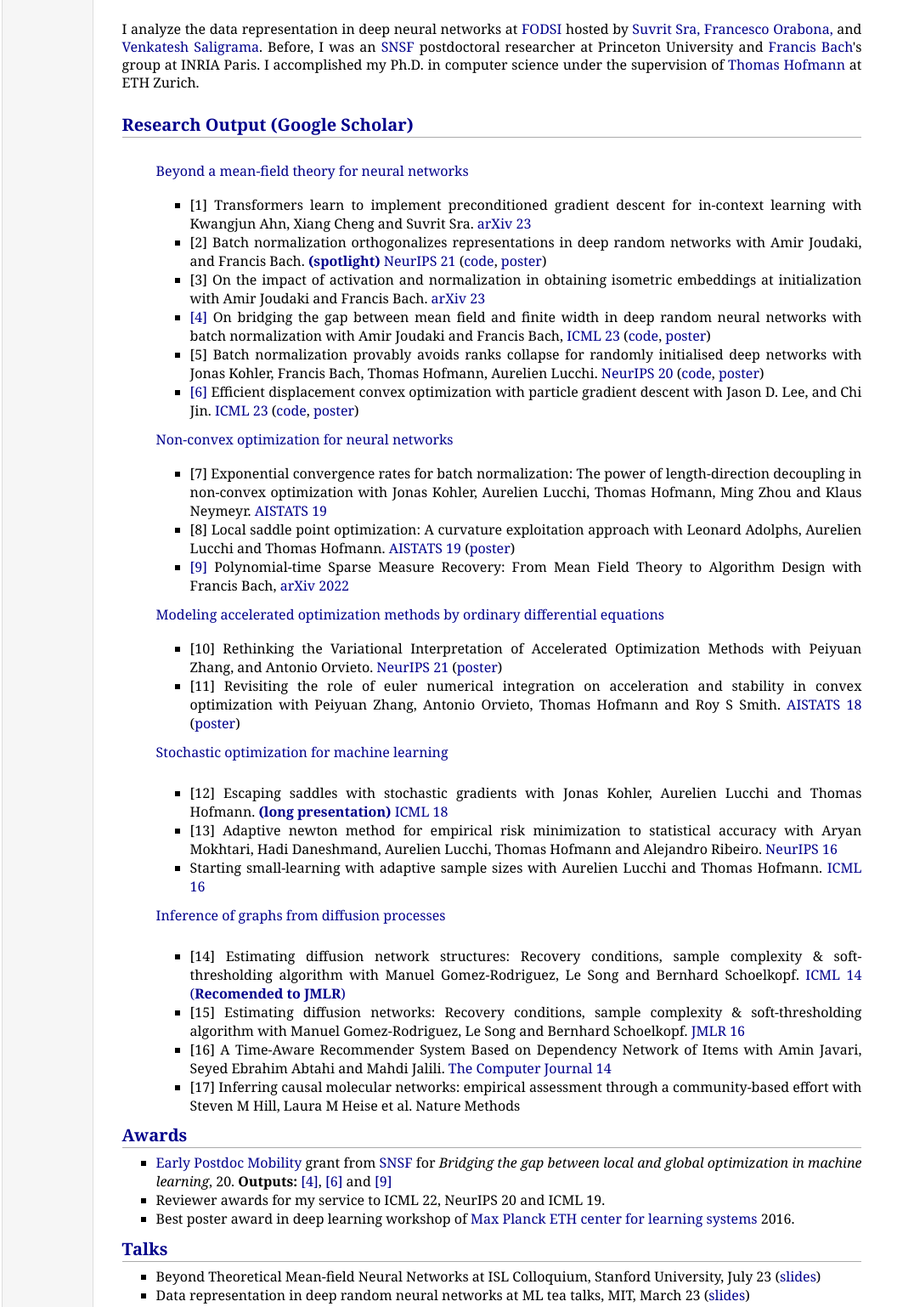
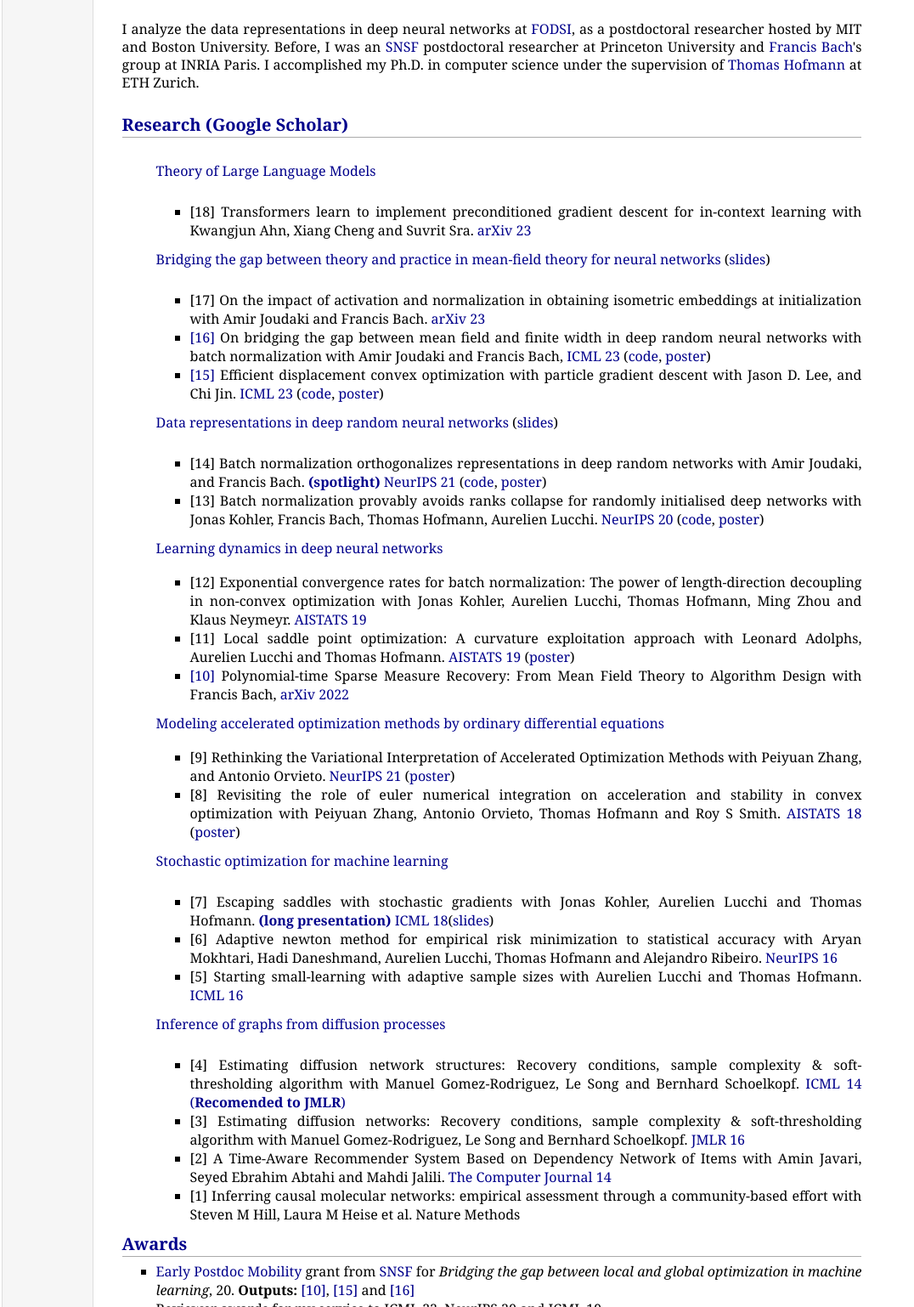
Before and after one commit to hadidaneshmand/hadidaneshmand.github.io, a plain HTML site: page dhadi.html in a window 1280 px wide. Shown: the part 348-1886 px from the top of the page at 85% size, without its empty margins (0-1076 px from the left). Drawn offline with Linux system fonts and the light colour scheme.

Commit message:
wepage update

```diff
--- a/dhadi.html
+++ b/dhadi.html
@@ -19,72 +19,83 @@
 <table class="imgtable"><tbody><tr><td>
 <img style='border:1px solid #7393B3' src="https://hadidaneshmand.github.io/dhadi.png" alt="" width="200px">&nbsp;</td>
 </script>
-<td><p>Postdoctoral researcher at Foundation of Data Science Institute hosted by <br>
- <ul style="list-style-type:none;">
- <li> MIT Laboratory for Information & Decision Systems </li>
- <li> Hariri Institute at Boston University </li>
+<td><p>Postdoctoral Associate,  MIT Laboratory for Information & Decision Systems </p><br>
 <h3>Contact</h3>
 <p>MIT D32-588<br>
 Cambridge, USA<br>
 dhadi at mit dot edu<br></p>
 </td></tr></tbody></table>
 <p><br>
-I analyze the data representation in deep neural networks at <a href="https://fodsi.us/"> FODSI</a> hosted by
-<a href="https://optml.mit.edu/group.html">Suvrit Sra,</a>
-<a href="https://francesco.orabona.com/"> Francesco Orabona,</a> and
-<a href="https://www.bu.edu/eng/profile/venkatesh-saligrama/"> Venkatesh Saligrama</a>. Before, I was an <a href="https://www.snf.ch/en">SNSF</a> postdoctoral researcher at Princeton University and <a href="https://www.di.ens.fr/~fbach/">Francis Bach</a>'s group at INRIA Paris. I accomplished  my Ph.D. in computer science under the supervision of <a href="http://www.da.inf.ethz.ch/people/ThomasHofmann">Thomas Hofmann</a> at ETH Zurich.
+I analyze the data representations in deep neural networks at <a href="https://fodsi.us/"> FODSI</a>, as a postdoctoral researcher hosted by
+MIT and Boston University. Before, I was an <a href="https://www.snf.ch/en">SNSF</a> postdoctoral researcher at Princeton University and <a href="https://www.di.ens.fr/~fbach/">Francis Bach</a>'s group at INRIA Paris. I accomplished  my Ph.D. in computer science under the supervision of <a href="http://www.da.inf.ethz.ch/people/ThomasHofmann">Thomas Hofmann</a> at ETH Zurich.
 
 
-<a name="papers"><h2> Research Output (<a href="https://scholar.google.com/citations?user=roFM8XsAAAAJ&hl=en">Google Scholar</a>)</h2>
+<a name="papers"><h2> Research (<a href="https://scholar.google.com/citations?user=roFM8XsAAAAJ&hl=en">Google Scholar</a>)</h2>
 <ul style="list-style-type:none;">
 <br>
+<li> <a> Theory of Large Language Models </a> </li>
+<br>
 
-<li> <a> Beyond a mean-field theory for neural networks </a> <!-- <div class="popup" onclick="myFunction()"> (<a href"">abstract</a>)<span class="popuptext" id="myPopup">Neural networks can implemient iterative algorithms across their layers. We prove that even random neural networks can implement simple algorithms. Then, we investigate the possiblity of learning gradient descent with transformers. </span></div> -->
+
+<ul>
+<li>  [18] Transformers learn to implement preconditioned gradient descent for in-context learning with Kwangjun Ahn, Xiang Cheng and Suvrit Sra. <a href="https://arxiv.org/pdf/2306.00297.pdf">arXiv 23</a> </li>
+
+</ul>
+
+<li> <a> Bridging the gap between theory and practice in mean-field theory for neural networks </a> (<a href="https://github.com/hadidaneshmand/hadidaneshmand.github.io/raw/main/slides/stanford.key">slides</a>) <!-- <div class="popup" onclick="myFunction()"> (<a href"">abstract</a>)<span class="popuptext" id="myPopup">Neural networks can implemient iterative algorithms across their layers. We prove that even random neural networks can implement simple algorithms. Then, we investigate the possiblity of learning gradient descent with transformers. </span></div> -->
+</li>
+<br>
+
+<ul>
+
+
+<li> [17] On the impact of activation and normalization in obtaining isometric embeddings at initialization with Amir Joudaki and Francis Bach. <a href="https://arxiv.org/pdf/2305.18399.pdf"> arXiv 23</a></li>
+<li> <a name="16"> [16]</a> On bridging the gap between mean field and finite width in deep random neural networks with batch normalization with Amir Joudaki and Francis Bach, <a href=""https://arxiv.org/abs/2205.13076> ICML 23</a> (<a href="https://github.com/ajoudaki/mean-field-normalization">code</a>,<a href="https://github.com/hadidaneshmand/hadidaneshmand.github.io/blob/main/posters/mean_field_poster_icml.pdf"> poster</a>)</li>
+<li> <a name="15"> [15]</a> Efficient displacement convex optimization with particle gradient descent with Jason D. Lee, and Chi Jin. <a href="https://arxiv.org/abs/2302.04753"> ICML 23</a> (<a href="https://github.com/hadidaneshmand/icml23_pgd">code</a>, <a href="https://github.com/hadidaneshmand/hadidaneshmand.github.io/blob/main/posters/BN_NeurIPS20_poster.pdf">poster</a>) </li>
+</ul>
+
+
+<li> <a> Data representations in deep random neural networks </a> (<a href="https://github.com/hadidaneshmand/hadidaneshmand.github.io/raw/main/slides/mit-tea-talk.key">slides</a>)</li>
+<br>
+<ul>
+<li> [14] Batch normalization orthogonalizes representations in deep random networks  with Amir Joudaki, and Francis Bach. <a href="https://openreview.net/pdf?id=_RSgXL8gNnx"> <b>(spotlight) </b> NeurIPS 21</a> (<a href="https://github.com/hadidaneshmand/batchnorm21">code</a>, <a href="https://github.com/hadidaneshmand/hadidaneshmand.github.io/blob/main/posters/BN_poster_NeurIPS21.pdf">poster</a>)  </li>
+
+<li> [13] Batch normalization provably avoids ranks collapse for randomly initialised deep networks with Jonas Kohler, Francis Bach, Thomas Hofmann, Aurelien Lucchi. <a href="https://proceedings.neurips.cc/paper/2020/file/d5ade38a2c9f6f073d69e1bc6b6e64c1-Paper.pdf">NeurIPS 20</a> (<a href="https://github.com/hadidaneshmand/bn_neurips20">code</a>, <a href="https://github.com/hadidaneshmand/hadidaneshmand.github.io/blob/main/posters/BN_NeurIPS20_poster.pdf">poster</a>) </li>
+</ul>
+<li> <a>Learning dynamics in deep neural networks</a>
 <br>
 <br>
 <ul>
-<li>  [1] Transformers learn to implement preconditioned gradient descent for in-context learning with Kwangjun Ahn, Xiang Cheng and Suvrit Sra. <a href="https://arxiv.org/pdf/2306.00297.pdf">arXiv 23</a> </li>
-<li> [2] Batch normalization orthogonalizes representations in deep random networks  with Amir Joudaki, and Francis Bach. <a href="https://openreview.net/pdf?id=_RSgXL8gNnx"> <b>(spotlight) </b> NeurIPS 21</a> (<a href="https://github.com/hadidaneshmand/batchnorm21">code</a>, <a href="https://github.com/hadidaneshmand/hadidaneshmand.github.io/blob/main/posters/BN_poster_NeurIPS21.pdf">poster</a>)  </li>
-<li> [3] On the impact of activation and normalization in obtaining isometric embeddings at initialization with Amir Joudaki and Francis Bach. <a href="https://arxiv.org/pdf/2305.18399.pdf"> arXiv 23</a></li>
-<li> <a name="4"> [4]</a> On bridging the gap between mean field and finite width in deep random neural networks with batch normalization with Amir Joudaki and Francis Bach, <a href=""https://arxiv.org/abs/2205.13076> ICML 23</a> (<a href="https://github.com/ajoudaki/mean-field-normalization">code</a>,<a href="https://github.com/hadidaneshmand/hadidaneshmand.github.io/blob/main/posters/mean_field_poster_icml.pdf"> poster</a>)</li>
-<li> [5] Batch normalization provably avoids ranks collapse for randomly initialised deep networks with Jonas Kohler, Francis Bach, Thomas Hofmann, Aurelien Lucchi. <a href="https://proceedings.neurips.cc/paper/2020/file/d5ade38a2c9f6f073d69e1bc6b6e64c1-Paper.pdf">NeurIPS 20</a> (<a href="https://github.com/hadidaneshmand/bn_neurips20">code</a>, <a href="https://github.com/hadidaneshmand/hadidaneshmand.github.io/blob/main/posters/BN_NeurIPS20_poster.pdf">poster</a>) </li>
-<li> <a name="6"> [6]</a> Efficient displacement convex optimization with particle gradient descent with Jason D. Lee, and Chi Jin. <a href="https://arxiv.org/abs/2302.04753"> ICML 23</a> (<a href="https://github.com/hadidaneshmand/icml23_pgd">code</a>, <a href="https://github.com/hadidaneshmand/hadidaneshmand.github.io/blob/main/posters/BN_NeurIPS20_poster.pdf">poster</a>) </li>
-</ul>
+<li> [12] Exponential convergence rates for batch normalization: The power of length-direction decoupling in non-convex optimization with Jonas Kohler, Aurelien Lucchi, Thomas Hofmann, Ming Zhou and Klaus Neymeyr. <a href="http://proceedings.mlr.press/v89/kohler19a/kohler19a.pdf">AISTATS 19</a> </li>
 </li>
-<li> <a>Non-convex optimization for neural networks</a>
-<br>
-<br>
-<ul>
-<li> [7] Exponential convergence rates for batch normalization: The power of length-direction decoupling in non-convex optimization with Jonas Kohler, Aurelien Lucchi, Thomas Hofmann, Ming Zhou and Klaus Neymeyr. <a href="http://proceedings.mlr.press/v89/kohler19a/kohler19a.pdf">AISTATS 19</a> </li>
-</li>
-<li> [8] Local saddle point optimization: A curvature exploitation approach with Leonard Adolphs, Aurelien Lucchi and Thomas Hofmann. <a href="http://proceedings.mlr.press/v89/adolphs19a/adolphs19a.pdf">AISTATS 19</a> (<a href="https://github.com/hadidaneshmand/hadidaneshmand.github.io/blob/main/posters/icml18_poster.pdf">poster</a>)</li>
+<li> [11] Local saddle point optimization: A curvature exploitation approach with Leonard Adolphs, Aurelien Lucchi and Thomas Hofmann. <a href="http://proceedings.mlr.press/v89/adolphs19a/adolphs19a.pdf">AISTATS 19</a> (<a href="https://github.com/hadidaneshmand/hadidaneshmand.github.io/blob/main/posters/icml18_poster.pdf">poster</a>)</li>
 
-<li> <a name="9"> [9]</a> Polynomial-time Sparse Measure Recovery: From Mean Field Theory to Algorithm Design with Francis Bach, <a href="https://arxiv.org/pdf/2204.07879.pdf"> arXiv 2022</a> </li>
+<li> <a name="10"> [10]</a> Polynomial-time Sparse Measure Recovery: From Mean Field Theory to Algorithm Design with Francis Bach, <a href="https://arxiv.org/pdf/2204.07879.pdf"> arXiv 2022</a> </li>
 </ul>
 <li> <a> Modeling accelerated optimization methods by ordinary differential equations </a>
 <br>
 <br>
 <ul>
-<li> [10] Rethinking the Variational Interpretation of Accelerated Optimization Methods with Peiyuan Zhang, and Antonio Orvieto. <a href="https://proceedings.neurips.cc/paper/2021/file/788d986905533aba051261497ecffcbb-Paper.pdf">NeurIPS 21</a> (<a href="https://github.com/hadidaneshmand/hadidaneshmand.github.io/blob/main/posters/neurips21.pdf">poster</a>)
+<li> [9] Rethinking the Variational Interpretation of Accelerated Optimization Methods with Peiyuan Zhang, and Antonio Orvieto. <a href="https://proceedings.neurips.cc/paper/2021/file/788d986905533aba051261497ecffcbb-Paper.pdf">NeurIPS 21</a> (<a href="https://github.com/hadidaneshmand/hadidaneshmand.github.io/blob/main/posters/neurips21.pdf">poster</a>)
 </li>
 <li>
-[11] Revisiting the role of euler numerical integration on acceleration and stability in convex optimization with Peiyuan Zhang, Antonio Orvieto, Thomas Hofmann and Roy S Smith. <a href="http://proceedings.mlr.press/v130/zhang21m/zhang21m.pdf">AISTATS 18</a> (<a href="https://github.com/hadidaneshmand/hadidaneshmand.github.io/blob/main/posters/aistats19.pdf">poster</a>)
+[8] Revisiting the role of euler numerical integration on acceleration and stability in convex optimization with Peiyuan Zhang, Antonio Orvieto, Thomas Hofmann and Roy S Smith. <a href="http://proceedings.mlr.press/v130/zhang21m/zhang21m.pdf">AISTATS 18</a> (<a href="https://github.com/hadidaneshmand/hadidaneshmand.github.io/blob/main/posters/aistats19.pdf">poster</a>)
 </li>
 </ul>
 <li> <a> Stochastic optimization for machine learning</a> </li>
 <br>
 <ul>
-<li> [12] Escaping saddles with stochastic gradients with  Jonas Kohler, Aurelien Lucchi and Thomas Hofmann. <a href="http://proceedings.mlr.press/v80/daneshmand18a/daneshmand18a.pdf"><b>(long presentation)</b> ICML 18</a></li>
-<li> [13] Adaptive newton method for empirical risk minimization to statistical accuracy with Aryan Mokhtari, Hadi Daneshmand, Aurelien Lucchi, Thomas Hofmann and Alejandro Ribeiro. <a href="https://proceedings.neurips.cc/paper/2016/file/9f62b8625f914a002496335037e9ad97-Paper.pdf"> NeurIPS 16</a> </li>
-<li>Starting small-learning with adaptive sample sizes with Aurelien Lucchi and Thomas Hofmann. <a href="http://proceedings.mlr.press/v48/daneshmand16.pdf"> ICML 16 </a> </li>
+<li> [7] Escaping saddles with stochastic gradients with  Jonas Kohler, Aurelien Lucchi and Thomas Hofmann. <a href="http://proceedings.mlr.press/v80/daneshmand18a/daneshmand18a.pdf"><b>(long presentation)</b> ICML 18</a>(<a href="https://github.com/hadidaneshmand/hadidaneshmand.github.io/blob/main/slides/icml18.pdf">slides</a>)</li>
+<li> [6] Adaptive newton method for empirical risk minimization to statistical accuracy with Aryan Mokhtari, Hadi Daneshmand, Aurelien Lucchi, Thomas Hofmann and Alejandro Ribeiro. <a href="https://proceedings.neurips.cc/paper/2016/file/9f62b8625f914a002496335037e9ad97-Paper.pdf"> NeurIPS 16</a> </li>
+<li> [5] Starting small-learning with adaptive sample sizes with Aurelien Lucchi and Thomas Hofmann. <a href="http://proceedings.mlr.press/v48/daneshmand16.pdf"> ICML 16 </a> </li>
 </ul>
 <li> <a> Inference of graphs from diffusion processes</a> </li>
 <br>
 <ul>
-<li> [14] Estimating diffusion network structures: Recovery conditions, sample complexity & soft-thresholding algorithm with  Manuel Gomez-Rodriguez, Le Song and Bernhard Schoelkopf.<a href="http://proceedings.mlr.press/v32/daneshmand14.pdf"> ICML 14 (<b>Recomended to JMLR</b>)</a> </li>
-<li> [15] Estimating diffusion networks: Recovery conditions, sample complexity & soft-thresholding algorithm with  Manuel Gomez-Rodriguez, Le Song and Bernhard Schoelkopf. <a href="https://www.jmlr.org/papers/volume17/14-430/14-430.pdf"> JMLR 16</a> </li>
-<li> [16] A Time-Aware Recommender System Based on Dependency Network of Items with Amin Javari, Seyed Ebrahim Abtahi and Mahdi Jalili.  <a href="https://ieeexplore.ieee.org/abstract/document/8213961"> The Computer Journal 14</a> </li>
-<li> [17] Inferring causal molecular networks: empirical assessment through a community-based effort with Steven M Hill, Laura M Heise et al. Nature Methods</li>
+<li> [4] Estimating diffusion network structures: Recovery conditions, sample complexity & soft-thresholding algorithm with  Manuel Gomez-Rodriguez, Le Song and Bernhard Schoelkopf.<a href="http://proceedings.mlr.press/v32/daneshmand14.pdf"> ICML 14 (<b>Recomended to JMLR</b>)</a> </li>
+<li> [3] Estimating diffusion networks: Recovery conditions, sample complexity & soft-thresholding algorithm with  Manuel Gomez-Rodriguez, Le Song and Bernhard Schoelkopf. <a href="https://www.jmlr.org/papers/volume17/14-430/14-430.pdf"> JMLR 16</a> </li>
+<li> [2] A Time-Aware Recommender System Based on Dependency Network of Items with Amin Javari, Seyed Ebrahim Abtahi and Mahdi Jalili.  <a href="https://ieeexplore.ieee.org/abstract/document/8213961"> The Computer Journal 14</a> </li>
+<li> [1] Inferring causal molecular networks: empirical assessment through a community-based effort with Steven M Hill, Laura M Heise et al. Nature Methods</li>
 </ul>
 </ul>
 
@@ -96,7 +107,7 @@ I analyze the data representation in deep neural networks at <a href="https://fo
 <a name="awards"><h2>Awards</h2>
 <ul>
 <!-- <li> Tenure track offer for W2 (associate) professorship at <a href="https://www.usnews.com/education/best-global-universities/saarland-university-504282">Saarland University</a>, Germany 2022 </li>-->
-<li> <a href="https://www.snf.ch/en/f6JZyI4uQ1mNeq3J/funding/discontinued-funding-schemes/early-postdoc-mobility"> Early Postdoc Mobility</a> grant from <a href="https://www.snf.ch/en">SNSF</a> for <i> Bridging the gap between local and global optimization in machine learning</i>, 20. <b>Outputs:</b> <a href="#4"> [4]</a>, <a href="#6"> [6]</a> and <a href="#9"> [9]</a> </li>
+<li> <a href="https://www.snf.ch/en/f6JZyI4uQ1mNeq3J/funding/discontinued-funding-schemes/early-postdoc-mobility"> Early Postdoc Mobility</a> grant from <a href="https://www.snf.ch/en">SNSF</a> for <i> Bridging the gap between local and global optimization in machine learning</i>, 20. <b>Outputs:</b> <a href="#10"> [10]</a>, <a href="#15"> [15]</a> and <a href="#16"> [16]</a> </li>
 <li> Reviewer awards for my service to ICML 22, NeurIPS 20 and ICML 19.
 <li> Best poster award in deep learning workshop of <a href="https://learning-systems.org"> Max Planck ETH center for learning systems</a> 2016.
 </ul>
```
